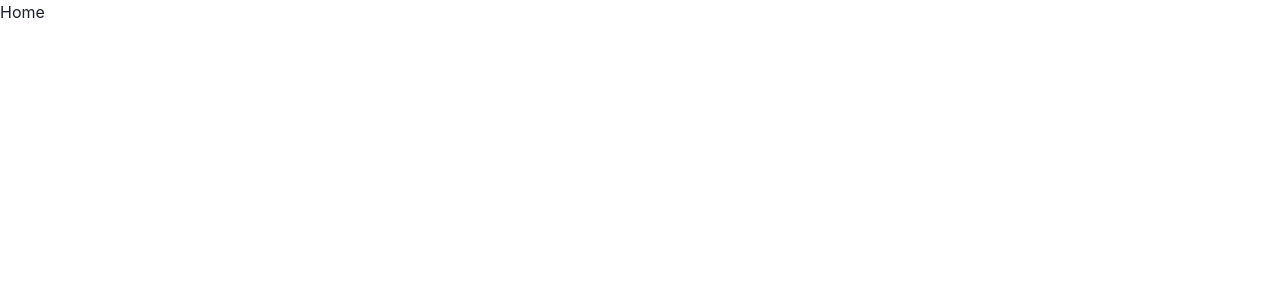
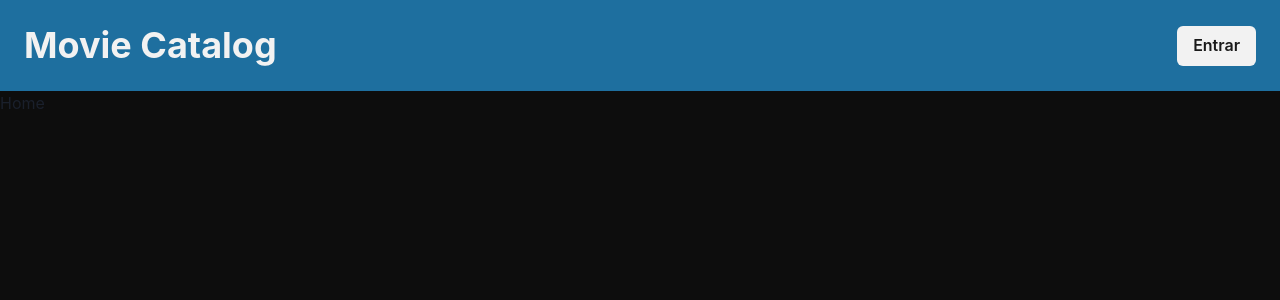
Before and after one commit to WalkerBrum/movie-catalog, a Next.js app: page / in a window 1280 px wide. Shown: the top 300 px of the page. Built offline with nearby package versions, Linux system fonts and the light colour scheme.

Commit message:
feat: create themes and component Header

```diff
--- /dev/null
+++ b/src/components/Header.tsx
@@ -0,0 +1,17 @@
+import { Flex, Button, Heading } from '@chakra-ui/react'
+
+export const Header = () => {
+  return (
+    <Flex
+      bg="background.darkBlue"
+      align="center"
+      justify="space-between"
+      padding={6}
+    >
+      <Heading color="base.gray100">Movie Catalog</Heading>
+      <Button bg="base.gray100" color="base.gray600">
+        Entrar
+      </Button>
+    </Flex>
+  )
+}
--- a/src/pages/_app.tsx
+++ b/src/pages/_app.tsx
@@ -1,11 +1,17 @@
-import { ChakraProvider, CSSReset } from '@chakra-ui/react';
+import { ChakraProvider, CSSReset, Box } from '@chakra-ui/react'
 import type { AppProps } from 'next/app'
+
+import { theme } from '@/themes'
+import { Header } from '@/components/Header'
 
 export default function App({ Component, pageProps }: AppProps) {
   return (
-    <ChakraProvider>
+    <ChakraProvider theme={theme}>
       <CSSReset />
-      <Component {...pageProps} />
+      <Box bg="background.black" height="100vh">
+        <Header />
+        <Component {...pageProps} />
+      </Box>
     </ChakraProvider>
   )
 }
--- a/src/pages/index.tsx
+++ b/src/pages/index.tsx
@@ -1,9 +1,3 @@
-import { Inter } from 'next/font/google'
-
-const inter = Inter({ subsets: ['latin'] })
-
 export default function Home() {
-  return (
-    <h1>Home</h1>
-  )
+  return <h1>Home</h1>
 }
--- /dev/null
+++ b/src/themes/index.ts
@@ -0,0 +1,22 @@
+import { extendTheme } from '@chakra-ui/react'
+
+export const theme = extendTheme({
+  colors: {
+    base: {
+      gray100: '#F2F2F2',
+      gray200: '#D9D9D9',
+      gray300: '#808080',
+      gray400: '#333333',
+      gray500: '#262626',
+      gray600: '#1A1A1A',
+    },
+    background: {
+      darkBlue: '#1E6F9F',
+      black: '#0D0D0D',
+      white: '#FFFFFF',
+    },
+    feedback: {
+      danger: '#E25858',
+    },
+  },
+})
```
